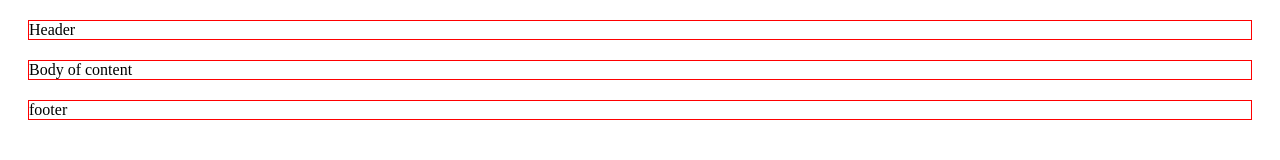
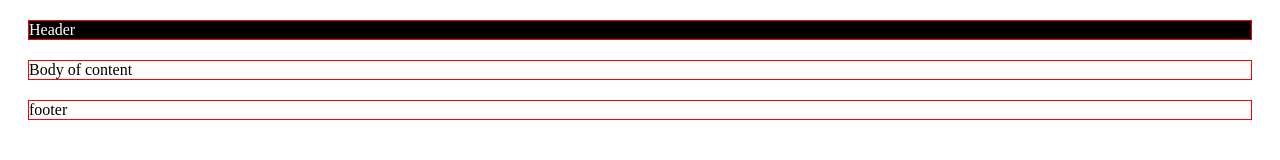
Before and after one commit to Reece1700/lab01demo, a plain HTML site: page index.html in a window 1280 px wide. Drawn offline with Linux system fonts and the light colour scheme.

Commit message:
updated css and index

```diff
--- a/index.html
+++ b/index.html
@@ -9,7 +9,7 @@
 </head>
 
 <body>
-    <div> Header </div>
+    <div class="myheader"> Header </div>
     <div> Body of content</div>
     <div> footer</div>
 
--- a/userinterface.css
+++ b/userinterface.css
@@ -2,3 +2,9 @@ div{
     margin:20px;
     border: thin solid red;
 }
+
+.myheader{
+    background-color: black;
+    color: white;
+
+}
```
